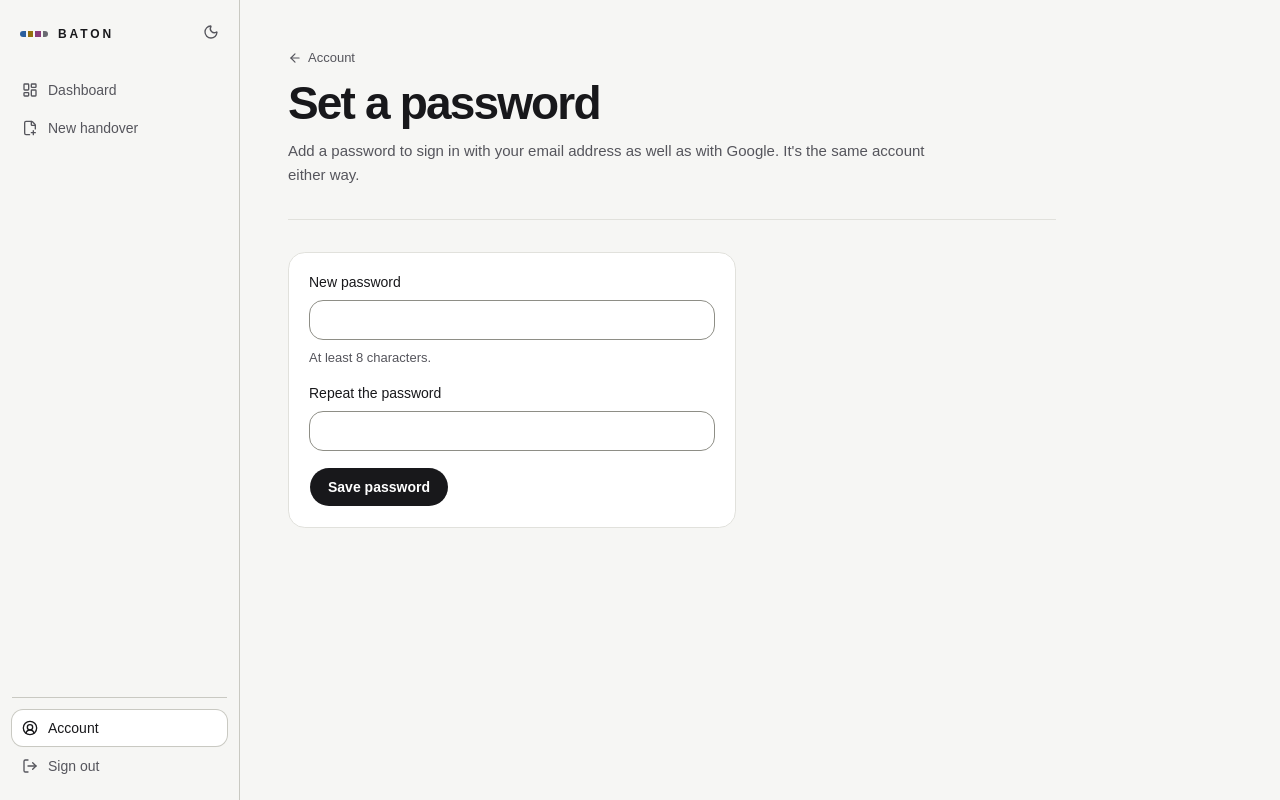
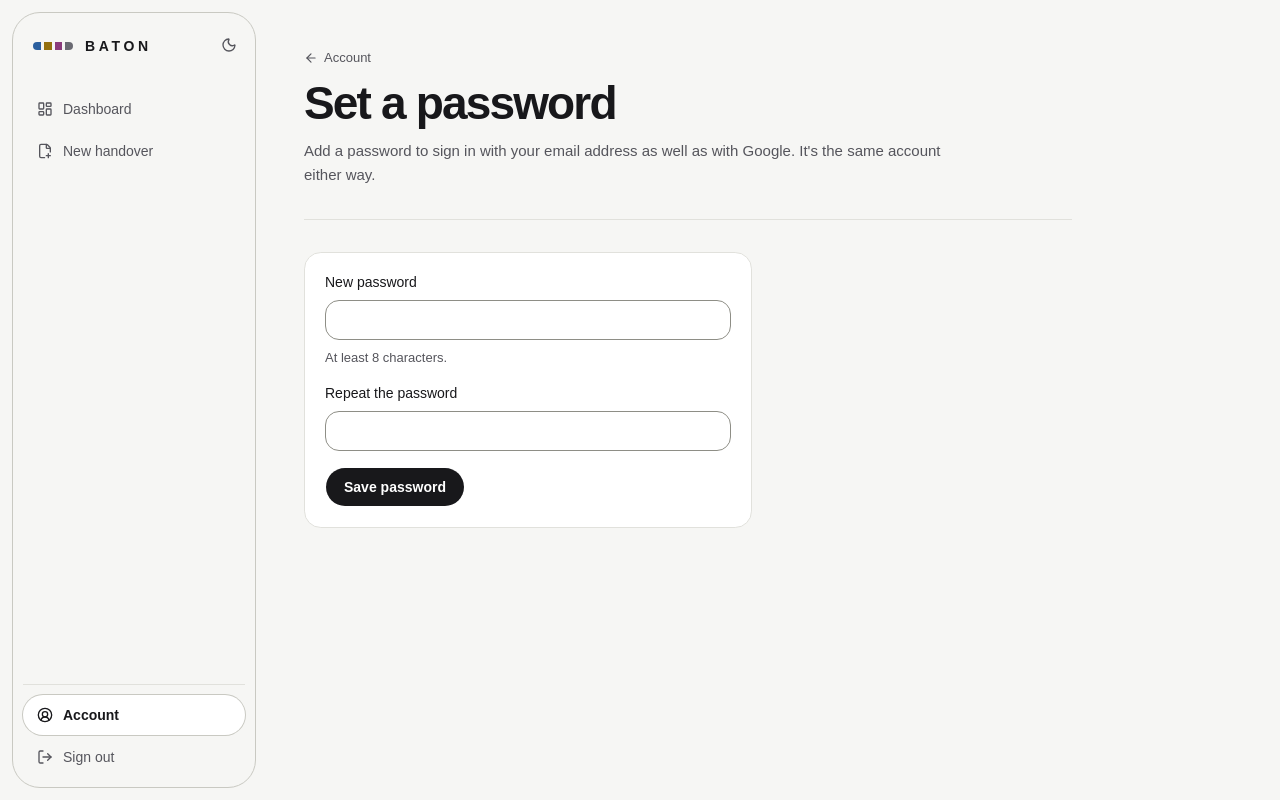
Before and after one commit to maneeshkhandavalli/baton-, a Next.js app: page /account/password in a window 1280 px wide. Built offline with nearby package versions, Linux system fonts and the light colour scheme; no server answers; a web font is replaced by a local one.

Commit message:
feat(shell): sidebar and mobile header drawn as the landing's hairline pill
Co-Authored-By: Claude Opus 5.5 <noreply@anthropic.com>

```diff
--- a/components/layout/app-sidebar.tsx
+++ b/components/layout/app-sidebar.tsx
@@ -8,25 +8,28 @@ import { routes } from "@/lib/routes";
 import { WorkspaceNavigation } from "./workspace-navigation";
 
 /**
- * Desktop sidebar (≥ lg). Paper-toned and quiet so the page content carries the hierarchy:
- * logo and the theme switch, primary destinations, then account + sign-out pinned to the bottom.
+ * Desktop sidebar (≥ lg). The landing's header pill turned on its side: a floating hairline panel on the same
+ * paper, round-cornered, with the four-colour Baton mark, pill-shaped destinations, then account + sign-out pinned
+ * to the bottom. Quiet, so the page content carries the hierarchy.
  */
 export function AppSidebar() {
   return (
-    <aside className="sticky top-0 hidden h-dvh w-60 shrink-0 flex-col border-r border-sidebar-border bg-sidebar text-sidebar-foreground lg:flex">
-      <div className="flex h-16 shrink-0 items-center justify-between gap-2 pr-3 pl-5">
-        <Link href={routes.dashboard} aria-label="Baton dashboard" className="rounded-md outline-none focus-visible:ring-3 focus-visible:ring-sidebar-ring/40">
-          <BatonLogo />
+    <aside className="sticky top-0 hidden h-dvh w-64 shrink-0 p-3 pr-0 lg:flex">
+      <div className="flex min-h-0 flex-1 flex-col rounded-[1.75rem] border border-sidebar-border bg-sidebar text-sidebar-foreground">
+      <div className="flex h-16 shrink-0 items-center justify-between gap-2 pr-2.5 pl-5">
+        <Link href={routes.dashboard} aria-label="Baton dashboard" className="rounded-md outline-none focus-ring">
+          <BatonLogo size="lg" />
         </Link>
         <div className="flex items-center gap-0.5">
           <HelpMenu className="text-sidebar-muted-foreground hover:bg-sidebar-accent hover:text-sidebar-accent-foreground" />
           <ThemeToggle
             size="icon-sm"
-            className="text-sidebar-muted-foreground hover:bg-sidebar-accent hover:text-sidebar-accent-foreground focus-visible:ring-sidebar-ring/40"
+            className="text-sidebar-muted-foreground hover:bg-sidebar-accent hover:text-sidebar-accent-foreground"
           />
         </div>
       </div>
-      <WorkspaceNavigation className="flex-1 px-3 pt-2 pb-4" />
+      <WorkspaceNavigation className="flex-1 px-2.5 pt-3 pb-2.5" />
+      </div>
     </aside>
   );
 }
--- a/components/layout/mobile-header.tsx
+++ b/components/layout/mobile-header.tsx
@@ -7,13 +7,14 @@ import { routes } from "@/lib/routes";
 
 import { MobileNav } from "./mobile-nav";
 
-/** Compact workspace top bar below `lg`: logo, the theme switch, and a menu button that opens the navigation drawer. */
+/** Compact workspace top bar below `lg`, drawn as the landing's floating header pill: logo, the theme switch, and a
+ *  menu button that opens the navigation drawer. */
 export function MobileHeader() {
   return (
-    <header className="sticky top-0 z-40 border-b border-sidebar-border bg-background/90 backdrop-blur-md supports-backdrop-filter:bg-background/75 lg:hidden">
-      <div className="flex h-14 items-center justify-between gap-4 px-4 sm:px-6">
-        <Link href={routes.dashboard} aria-label="Baton dashboard" className="rounded-md outline-none focus-visible:ring-3 focus-visible:ring-ring/40">
-          <BatonLogo size="sm" />
+    <header className="sticky top-0 z-40 px-3 pt-3 sm:px-5 lg:hidden">
+      <div className="flex h-14 items-center justify-between gap-4 rounded-full border border-foreground/40 bg-background/85 pr-1 pl-5 backdrop-blur-md">
+        <Link href={routes.dashboard} aria-label="Baton dashboard" className="rounded-md outline-none focus-ring">
+          <BatonLogo size="md" />
         </Link>
         <div className="flex items-center gap-1">
           <HelpMenu size="lg" />
--- a/components/layout/mobile-nav.tsx
+++ b/components/layout/mobile-nav.tsx
@@ -19,8 +19,8 @@ export function MobileNav() {
       </DialogTrigger>
       <DialogContent side="left" className="bg-sidebar text-sidebar-foreground">
         <DialogTitle className="sr-only">Navigation</DialogTitle>
-        <div className="flex h-14 shrink-0 items-center px-5">
-          <BatonLogo size="sm" />
+        <div className="flex h-16 shrink-0 items-center px-5">
+          <BatonLogo size="lg" />
         </div>
         <div
           className="flex flex-1 flex-col"
--- a/components/layout/workspace-nav-list.tsx
+++ b/components/layout/workspace-nav-list.tsx
@@ -13,8 +13,10 @@ export interface WorkspaceNavListProps {
   className?: string;
 }
 
+/* Pill destinations, as in the landing's header: the current page is an outlined pill on a white sheet, others
+   are quiet text that fills on hover. */
 const itemClass =
-  "flex h-9 w-full items-center gap-2.5 max-lg:h-10 rounded-md px-2.5 text-sm font-medium whitespace-nowrap transition-colors outline-none focus-visible:ring-3 focus-visible:ring-sidebar-ring/40";
+  "flex h-10 w-full items-center gap-2.5 rounded-full px-3.5 text-sm font-medium whitespace-nowrap transition-colors outline-none focus-ring";
 
 
 function NavLinks({ items, pathname }: { items: readonly NavItem[]; pathname: string | null }) {
@@ -31,11 +33,11 @@ function NavLinks({ items, pathname }: { items: readonly NavItem[]; pathname: st
               className={cn(
                 itemClass,
                 active
-                  ? "bg-card text-sidebar-accent-foreground shadow-xs ring-1 ring-sidebar-border"
+                  ? "bg-card font-semibold text-sidebar-accent-foreground ring-1 ring-sidebar-border"
                   : "text-sidebar-muted-foreground hover:bg-sidebar-accent hover:text-sidebar-foreground",
               )}
             >
-              <Icon aria-hidden="true" className={cn("size-4 shrink-0", active && "text-sidebar-primary")} />
+              <Icon aria-hidden="true" className={cn("size-4 shrink-0", active && "text-sidebar-foreground")} />
               {title}
             </Link>
           </li>
@@ -53,7 +55,7 @@ export function WorkspaceNavList({ pathname, className }: WorkspaceNavListProps)
   return (
     <nav aria-label="Workspace" className={cn("flex flex-col gap-6", className)}>
       <NavLinks items={workspaceNav} pathname={pathname} />
-      <div className="mt-auto space-y-0.5 border-t border-sidebar-border pt-3">
+      <div className="mt-auto space-y-0.5 border-t border-border pt-2.5">
         <NavLinks items={accountNav} pathname={pathname} />
         {/* POST-only route: a link or prefetch can never sign someone out. */}
         <form action={routes.signOut} method="post">
--- a/components/onboarding/help-menu.tsx
+++ b/components/onboarding/help-menu.tsx
@@ -34,8 +34,8 @@ export function HelpMenu({ className, size = "sm" }: { className?: string; size?
         data-tour="help-menu"
         aria-label="Help and guidance"
         className={cn(
-          "inline-flex items-center justify-center gap-1.5 rounded-md text-sm font-medium outline-none focus-ring hover:bg-muted data-[popup-open]:bg-muted",
-          size === "lg" ? "size-11" : "h-8 px-2",
+          "inline-flex items-center justify-center gap-1.5 rounded-full text-sm font-medium outline-none focus-ring hover:bg-muted data-[popup-open]:bg-muted",
+          size === "lg" ? "size-11" : "h-8 px-2.5",
           className,
         )}
       >
@@ -44,7 +44,7 @@ export function HelpMenu({ className, size = "sm" }: { className?: string; size?
       </Menu.Trigger>
       <Menu.Portal>
         <Menu.Positioner side="bottom" align="end" sideOffset={6} className="z-50">
-          <Menu.Popup className="w-64 rounded-xl border border-border bg-popover p-1.5 text-popover-foreground shadow-raised outline-none">
+          <Menu.Popup className="w-64 rounded-2xl border border-border bg-popover p-1.5 text-popover-foreground shadow-raised outline-none">
             <p className="px-2.5 pt-1.5 pb-1 type-eyebrow text-muted-foreground">Help</p>
             <Menu.Item className={itemClass} onClick={openWelcome}>
               <Sparkles aria-hidden="true" className="size-4 text-muted-foreground" />
```
